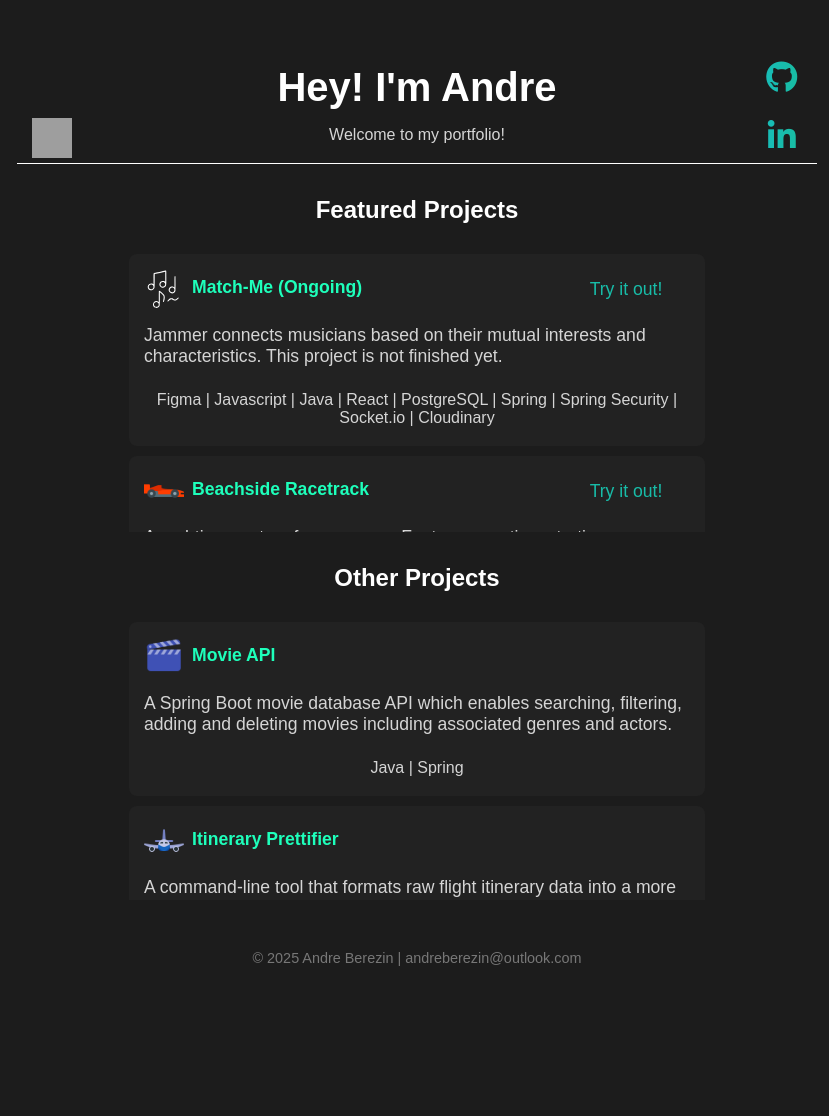
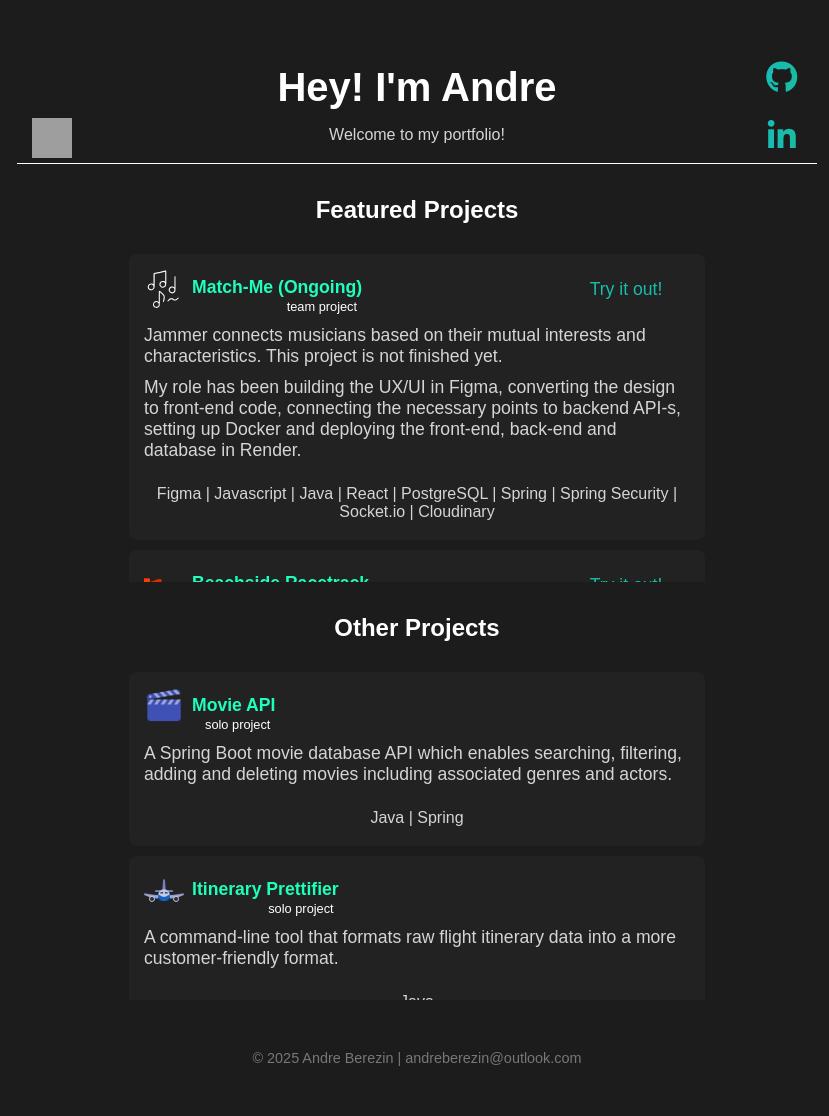
Before and after one commit to andreberezin/andreberezin.github.io, a Jekyll site: the page built from README.md, in a window 1280 px wide. Shown: the whole page, without its empty margins (223-1052 px from the left). Built offline with Jekyll 4.4.1, drawn with Linux system fonts in a browser that asks for light colours; our own code applies the rules of GitHub Pages for plain Markdown files; before the commit the page ends 1016 px from its top, so only the background shows below that; grey boxes are pictures that could not be loaded.

Commit message:
added my role description

```diff
--- a/_layouts/default.html
+++ b/_layouts/default.html
@@ -52,7 +52,7 @@
                     <i class="fa-brands fa-linkedin-in"></i>
                 </a>
             </div>
-            <button id="switch-lang">
+            <button id="switch-lang" title='Change language'>
                 <img src='../assets/icons/english.png' alt='Change language' class='flag' lang='en'/>
                 <img src='../assets/icons/estonian.png' alt='Change language' class='flag' lang='ee' hidden/>
             </button>
@@ -67,10 +67,12 @@
         <div class="project-item">
             <div class='title-row'>
                 <a href='https://github.com/andreberezin/match-me' class='github-link' target="_blank" title='Github repository'>
-                    <div class='title'>
+                    <div class='title-wrapper' data-type-en='team project' data-type-ee='tiimiprojekt'>
+                        <div class='title' data-type='team project'>
                             <img src='../assets/icons/match-me-icon.svg' alt='Jammer' class='icon jammer'/>
-                        <p lang='en'>Match-Me (Ongoing)</p>
-                        <p lang='ee' hidden>Match-Me (Pooleliolev)</p>
+                            <p class='project-name' lang='en'>Match-Me (Ongoing)</p>
+                            <p class='project-name' lang='ee' hidden>Match-Me (Pooleliolev)</p>
+                        </div>
                     </div>
                 </a>
                 <a href='https://match-me-frontend.onrender.com' target="_blank" class='website-link' title='Live website'>
@@ -80,15 +82,19 @@
             </div>
             <p class='description' lang='en'>Jammer connects musicians based on their mutual interests and characteristics. This project is not finished yet. </p>
             <p class='description' lang='ee' hidden>Jammer ühendab muusikuid vastavalt ühistele huvidele ja omadustele. Projekt ei ole veel lõpetatud. </p>
+            <p class='description my-role' lang='en'>My role has been building the UX/UI in Figma, converting the design to front-end code, connecting the necessary points to backend API-s, setting up Docker and deploying the front-end, back-end and database in Render.</p>
+            <p class='description my-role' lang='ee' hidden>Minu roll on UX/UI disaini loomine Figmas, selle ümberkirjutamine front-end koodi, vajalike punktide ühendamine back-end API-dega, Dockeri seadistamine ning front-endi, back-endi ja andmebaasi seadistamine Renderis.</p>
             <p class='stack'> Figma | Javascript | Java | React | PostgreSQL | Spring | Spring Security | Socket.io | Cloudinary </p>
         </div>
         <div class="project-item">
             <div class='title-row'>
                 <a href='https://github.com/andreberezin/racetrack' class='github-link' target="_blank" title='Github repository'>
-                    <div class='title'>
+                    <div class='title-wrapper' data-type-en='team project' data-type-ee='tiimiprojekt'>
+                        <div class='title' data-type='team project'>
                             <img src='../assets/icons/f1-icon.png' alt='Racetrack' class='icon'/>
-                        <p lang='en'>Beachside Racetrack</p>
-                        <p lang='ee' hidden>Beachside Racetrack</p>
+                            <p class='project-name' lang='en'>Beachside Racetrack</p>
+                            <p class='project-name' lang='ee' hidden>Beachside Racetrack</p>
+                        </div>
                     </div>
                 </a>
                 <a href='https://racetrack-ns5c.onrender.com' target="_blank" class='website-link' title='Live website'>
@@ -98,6 +104,8 @@
             </div>
             <p class='description' lang='en'>A real-time system for car races. Features creating, starting, controlling and spectating races live.</p>
             <p class='description' lang='ee' hidden>Veebileht, mis võimaldab reaalajas hallata võidusõite. Võimaldab võidusõitude loomist, alustamist, kontrollimist ning jälgimist vastavalt rollile.</p>
+            <p class='description my-role' lang='en'>My contribution was building the back-end and front-end to /next-race, /race-countdown and /lap-line-tracker. I set up Ngrok, built /settings, added full-screen and light/dark theme functionality and made finishing touches on the UX/UI.</p>
+            <p class='description my-role' lang='ee' hidden>Minu roll oli /next-race, /race-countdown ja /lap-line-tracker back-endi ja front-endi ehitamine. Seadsin üles Ngroki, ehitasin /settings, lisasin täisekraani ja heleda/tumeda režiimi funktsionaalsuse ning täiustasin UX/UI disaini.</p>
             <p class='stack'>Javascript | Node.js | React | Mongodb | Ngrok | Socket.io  </p>
         </div>
 
@@ -113,10 +121,12 @@
         <div class="project-item">
             <div class='title-row'>
                 <a href='https://github.com/andreberezin/movie-api' class='github-link' target="_blank" title='Github repository'>
-                    <div class='title'>
+                    <div class='title-wrapper' data-type-en='solo project' data-type-ee='sooloprojekt'>
+                        <div class='title' data-type='solo project'>
                             <img src='../assets/icons/movie-icon.png' alt='Movie API' class='icon'/>
-                        <p lang='en'>Movie API</p>
-                        <p lang='ee' hidden>Filmide API</p>
+                            <p class='project-name' lang='en'>Movie API</p>
+                            <p class='project-name' lang='ee' hidden>Filmide API</p>
+                        </div>
                     </div>
                 </a>
             </div>
@@ -128,10 +138,12 @@
         <div class="project-item">
             <div class='title-row'>
                 <a href='https://github.com/andreberezin/itinerary-prettifier' class='github-link' target="_blank" title='Github repository'>
-                    <div class='title'>
+                    <div class='title-wrapper' data-type-en='solo project' data-type-ee='sooloprojekt'>
+                        <div class='title' data-type='solo project'>
                             <img src='../assets/icons/airplane-icon.png' alt='Itinerary Prettifier' class='icon'/>
-                        <p lang='en'>Itinerary Prettifier</p>
-                        <p lang='ee' hidden>Reisiplaani vormindaja</p>
+                            <p class='project-name' lang='en'>Itinerary Prettifier</p>
+                            <p class='project-name' lang='ee' hidden>Reisiplaani vormindaja</p>
+                        </div>
                     </div>
                 </a>
             </div>
@@ -143,10 +155,12 @@
         <div class="project-item">
             <div class='title-row'>
                 <a href='https://github.com/andreberezin/cypher' class='github-link' target="_blank" title='Github repository'>
-                    <div class='title'>
+                    <div class='title-wrapper' data-type-en='solo project' data-type-ee='sooloprojekt'>
+                        <div class='title' data-type='solo project'>
                             <img src='../assets/icons/encrypt-icon.png' alt='Cypher Notes' class='icon'/>
-                        <p lang='en'>Cypher Notes</p>
-                        <p lang='ee' hidden>Märkmete krüpteerija</p>
+                            <p class='project-name' lang='en'>Cypher Notes</p>
+                            <p class='project-name' lang='ee' hidden>Märkmete krüpteerija</p>
+                        </div>
                     </div>
                 </a>
             </div>
@@ -158,10 +172,12 @@
         <div class="project-item">
             <div class='title-row'>
                 <a href='https://github.com/andreberezin/notes' class='github-link' target="_blank" title='Github repository'>
-                    <div class='title'>
+                    <div class='title-wrapper' data-type-en='solo project' data-type-ee='sooloprojekt'>
+                        <div class='title' data-type='solo project'>
                             <img src='../assets/icons/notes-icon.png' alt='Notes tool' class='icon'/>
-                        <p lang='en'>Notes tool</p>
-                        <p lang='ee' hidden>Märkmete haldaja</p>
+                            <p class='project-name' lang='en'>Notes tool</p>
+                            <p class='project-name' lang='ee' hidden>Märkmete haldaja</p>
+                        </div>
                     </div>
                 </a>
             </div>
--- a/assets/css/style.css
+++ b/assets/css/style.css
@@ -82,6 +82,10 @@ header {
   text-align: left;
 }
 
+.my-role {
+  margin-top: 10px;
+}
+
 .title-row {
   display: flex;
   flex-direction: row;
@@ -96,14 +100,22 @@ img {
   margin-right: 0.5rem;
 }
 
+.title-wrapper {
+  position: relative;
+  --data-type: attr(data-type-en);
+}
+
 .title {
   text-align: center;
   display: flex;
   align-items: center;
+  position: relative;
+  transition: transform 0.3s ease;
+  will-change: transform;
 }
 
 .title:hover {
-  scale: 1.075;
+  transform: scale(1.075)
 }
 
 .title > p{
@@ -114,6 +126,24 @@ img {
 .title > p:hover {
   color: #48fbe9;
 }
+
+
+.title-wrapper::after {
+  content: var(--data-type);
+  position: absolute;
+  bottom: -5px;
+  right: 5px;
+  color: #fff;
+  font-size: 0.8rem;
+  /*transition: transform 0s !important;*/
+  transform: none; /* Ensure no inherited scale */
+  /*transform-origin: top left;*/
+}
+
+/*.title:hover::after {*/
+/*  transform: scale(calc(1 / 1.075));*/
+/*  transform-origin: top left;*/
+/*}*/
 
 .website-link {
   padding: 0.5rem;
@@ -127,44 +157,16 @@ img {
   letter-spacing: 0.05rem;
 }
 
-
-/*.website-link::after {*/
-/*  content: attr(data-tooltip);*/
-/*  position: absolute;*/
-/*  bottom: 100%;*/
-/*  left: 50%;*/
-/*  transform: translateX(-50%);*/
-/*  padding: 8px;*/
-/*  background-color: #333;*/
-/*  color: white;*/
-/*  border-radius: 5px;*/
-/*  font-size: 14px;*/
-/*  opacity: 0;*/
-/*  visibility: hidden;*/
-/*  transition: opacity 0.3s, visibility 0.3s;*/
-/*  white-space: nowrap;*/
-/*  overflow: visible;*/
-/*}*/
-
-/*.website-link:hover::after {*/
-/*  opacity: 1;*/
-/*  visibility: visible;*/
-/*}*/
-
 .project-list {
   text-align: left;
   max-width: 600px;
   margin: auto;
-  max-height: 300px;
+  max-height: 350px;
   overflow-y: scroll;
   padding: 0.75rem;
   scroll-snap-type: y proximity;
   scroll-behavior: smooth; /* Optional: Smooth scrolling */
 }
-
-/*.first {*/
-/*  border-top: 1px solid white;*/
-/*}*/
 
 .project-item {
   background: #222;
@@ -186,15 +188,6 @@ a {
   text-decoration: none;
   text-align: center;
 }
-
-/*.project-item .github-link {*/
-/*  color: #1effbb;*/
-/*  font-weight: bold;*/
-/*}*/
-
-/*.project-item .github-link:hover {*/
-/*  color: #48fbe9;*/
-/*}*/
 
 .button-container {
   display: flex;
@@ -223,13 +216,6 @@ a {
   background: #48fbe9;
   box-shadow: 0 0 2px 2px #48fbe9;
 }
-
-/*.fa-brands {*/
-/*  font-size: 1.5rem;*/
-/*  width: 2rem;*/
-/*  color: black;*/
-/*  margin-right: 0.3rem;*/
-/*}*/
 
 .button-content {
   display: flex;
--- a/assets/js/scripts.js
+++ b/assets/js/scripts.js
@@ -61,6 +61,15 @@ function toggleLanguage() {
 		}
 	});
 
+	// edit the project type language (.title-wrapper::after)
+	document.querySelectorAll('.title-wrapper').forEach(wrapper => {
+		if (newLang === 'en') {
+			wrapper.style.setProperty('--data-type', `"${wrapper.getAttribute('data-type-en')}"`);
+		} else {
+			wrapper.style.setProperty('--data-type', `"${wrapper.getAttribute('data-type-ee')}"`);
+		}
+	});
+
 }
 // get language from local storage
 document.addEventListener("DOMContentLoaded", () => {
```
Lines whose indentation alone changed are shown as unchanged.
